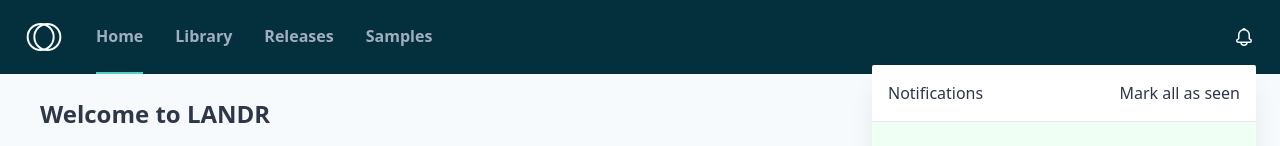
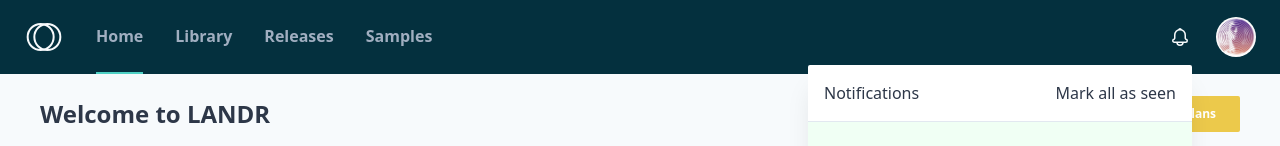
Before and after one commit to tuffstudio/Tailwind-LANDR-Dashboard-UI, a Vue app: page / in a window 1280 px wide. Shown: the top 146 px of the page. Built offline with nearby package versions, Linux system fonts and the light colour scheme.

Commit message:
nav icon

```diff
--- a/src/App.vue
+++ b/src/App.vue
@@ -3,6 +3,7 @@
 
     <header class="bg-deep-ocean fixed z-10 w-full">
       <div class="px-6 flex justify-between max-w-7xl xl:mx-auto">
+        <div class="flex">
           <div class="relative flex items-center ">
             <a href="#home">
               <svg class="h-8 w-8 md:h-10 md:w-10 fill-current text-gray-100 hover:text-gray-500" viewBox="0 0 30 30" xmlns="http://www.w3.org/2000/svg"><g stroke="currentColor" stroke-width="1.5" fill="none" fill-rule="evenodd"><path d="M22.25 15a9.749 9.749 0 0 1-9.75 9.75A9.749 9.749 0 0 1 2.75 15a9.749 9.749 0 0 1 9.75-9.75A9.749 9.749 0 0 1 22.25 15z"></path><path d="M27.25 15a9.749 9.749 0 0 1-9.75 9.75A9.749 9.749 0 0 1 7.75 15a9.749 9.749 0 0 1 9.75-9.75A9.749 9.749 0 0 1 27.25 15z"></path></g></svg>
@@ -25,6 +26,8 @@
                 <a class="text-gray-500 hover:text-gray-300 cursor-pointer font-semibold">Samples</a>
               </div>
           </nav>
+        </div>
+        <div class="flex">
           <button class="relative">
             <svg class="h-6 w-6 fill-current text-gray-100 hover:text-gray-500" viewBox="0 0 24 24" xmlns="http://www.w3.org/2000/svg"><g fill="none" fill-rule="evenodd"><path d="M14 5c-.294-1.162-1.081-2-2.006-2-.913 0-1.69.864-1.994 2" fill="currentColor"></path><path d="M9 17.25a3 3 0 0 0 6 0" stroke="currentColor" stroke-width="1.5"></path><path d="M17.25 13.248l.503 1c.827 0 1.497.666 1.497 1.5 0 .83-.68 1.502-1.497 1.502H6.247a1.495 1.495 0 0 1-1.497-1.501c0-.83.68-1.501 1.497-1.501l.503-1v-2.994c0-3.04 2.24-5.504 5.004-5.504h.492c2.764 0 5.004 2.471 5.004 5.504v2.994z" stroke="currentColor" stroke-width="1.5" stroke-linecap="round" stroke-linejoin="round"></path></g></svg>
             <div class="absolute z-40 right-0">
@@ -41,6 +44,10 @@
               </div>
             </div>
           </button>
+          <button class="hidden md:block relative ml-6">
+            <img class="w-10 h-10 rounded-full" src="./assets/img/Profile.jpg" alt="">
+          </button>
+        </div>
       </div>
     </header>
 
```
Also changed, not shown: src/assets/img/Profile.jpg (added). Lines whose indentation alone changed are shown as unchanged.
